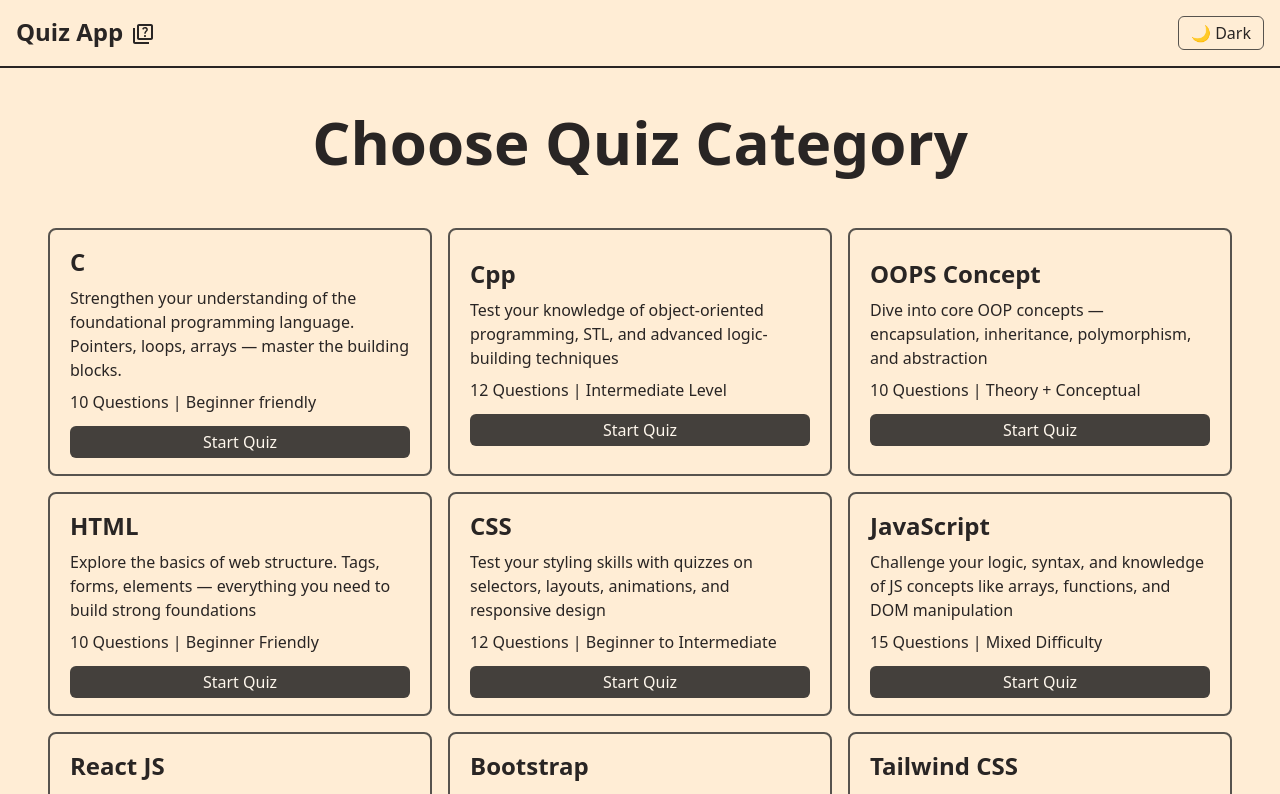
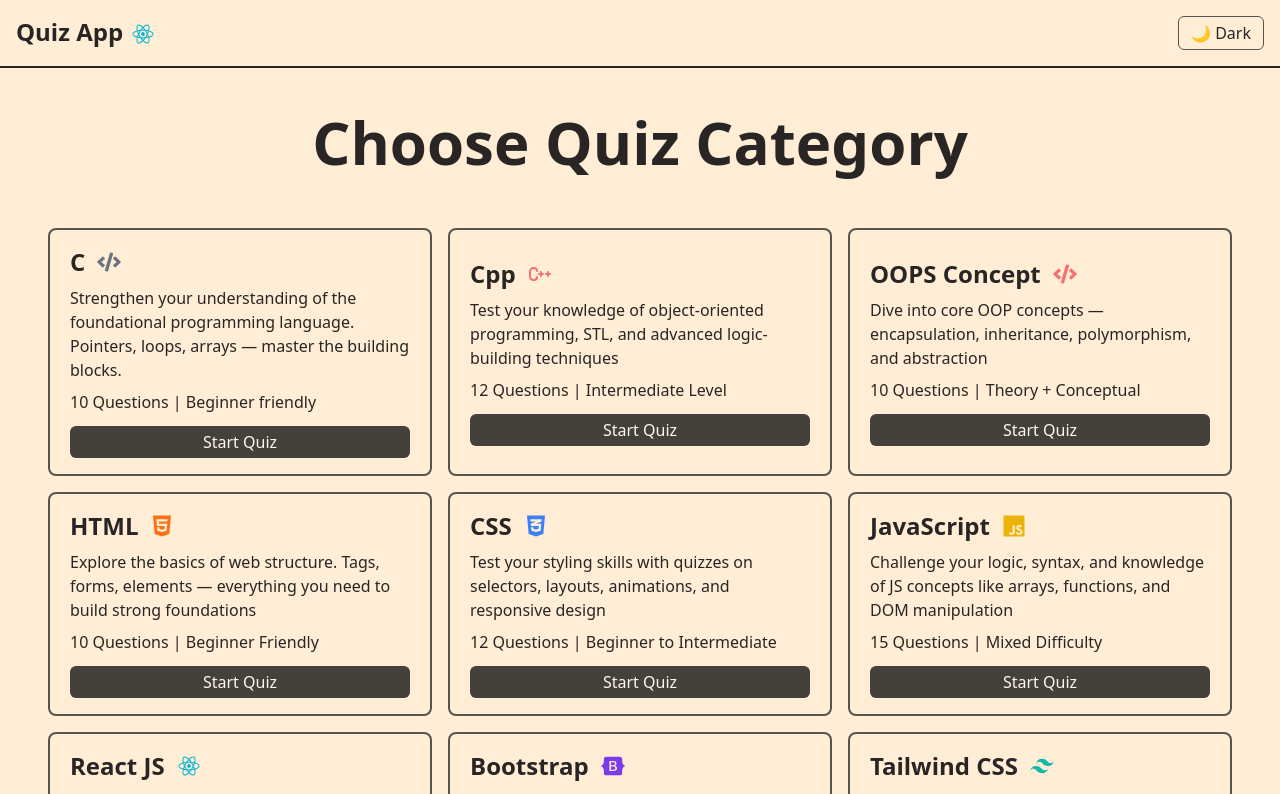
Before and after one commit to TonyStark-19/Quiz-app, a React (Create React App) app: page /pages/category in a window 1280 px wide. Shown: the top 794 px of the page. Built offline with nearby package versions, Linux system fonts and the light colour scheme.

Commit message:
Added icons + some UI improvements

```diff
--- a/src/pages/category.jsx
+++ b/src/pages/category.jsx
@@ -13,6 +13,12 @@ import 'aos/dist/aos.css';
 
 // import use effect
 import { useEffect } from 'react';
+
+// react icons
+import { FaCode, FaHtml5, FaCss3Alt, FaBootstrap, FaGithub } from "react-icons/fa";
+import { TbBrandCpp } from "react-icons/tb";
+import { IoLogoJavascript } from "react-icons/io5";
+import { RiReactjsFill, RiTailwindCssFill } from "react-icons/ri";
 
 // category page
 export default function CategoryPage() {
@@ -38,52 +44,72 @@ const array = [
     {
         title: "C",
         description: "Strengthen your understanding of the foundational programming language. Pointers, loops, arrays — master the building blocks.",
-        info: "10 Questions | Beginner friendly"
+        info: "10 Questions | Beginner friendly",
+        icon: <FaCode />,
+        color: "text-gray-500"
     },
     {
         title: "Cpp",
         description: "Test your knowledge of object-oriented programming, STL, and advanced logic-building techniques",
-        info: "12 Questions | Intermediate Level"
+        info: "12 Questions | Intermediate Level",
+        icon: <TbBrandCpp />,
+        color: "text-red-400"
     },
     {
         title: "OOPS Concept",
         description: "Dive into core OOP concepts — encapsulation, inheritance, polymorphism, and abstraction",
-        info: "10 Questions | Theory + Conceptual"
+        info: "10 Questions | Theory + Conceptual",
+        icon: <FaCode />,
+        color: "text-red-400"
     },
     {
         title: "HTML",
         description: "Explore the basics of web structure. Tags, forms, elements — everything you need to build strong foundations",
-        info: "10 Questions | Beginner Friendly"
+        info: "10 Questions | Beginner Friendly",
+        icon: <FaHtml5 />,
+        color: "text-orange-500"
     },
     {
         title: "CSS",
         description: "Test your styling skills with quizzes on selectors, layouts, animations, and responsive design",
-        info: "12 Questions | Beginner to Intermediate"
+        info: "12 Questions | Beginner to Intermediate",
+        icon: <FaCss3Alt />,
+        color: "text-blue-500"
     },
     {
         title: "JavaScript",
         description: "Challenge your logic, syntax, and knowledge of JS concepts like arrays, functions, and DOM manipulation",
-        info: "15 Questions | Mixed Difficulty"
+        info: "15 Questions | Mixed Difficulty",
+        icon: <IoLogoJavascript />,
+        color: "text-yellow-500"
     },
     {
         title: "React JS",
         description: "Master components, hooks, props, and state management in the world’s most popular frontend library",
-        info: "12 Questions | Intermediate to Advanced"
+        info: "12 Questions | Intermediate to Advanced",
+        icon: <RiReactjsFill />,
+        color: "text-cyan-500"
     },
     {
         title: "Bootstrap",
         description: "Understand the core components, grid system, and classes that make responsive design fast and easy",
-        info: "10 Questions | Beginner Level"
+        info: "10 Questions | Beginner Level",
+        icon: <FaBootstrap />,
+        color: "text-violet-600"
     },
     {
         title: "Tailwind CSS",
         description: "Test your knowledge of utility-first CSS. Classes, responsiveness, and layouting made quick and clean",
-        info: "10 Questions | UI Focused"
+        info: "10 Questions | UI Focused",
+        icon: <RiTailwindCssFill />,
+        color: "text-teal-500"
     },
     {
         title: "Git & GitHub",
         description: "Version control your knowledge! Commands, branches, commits, and collaboration — test it all",
-        info: "10 Questions | CLI + GitHub Basics"
+        info: "10 Questions | CLI + GitHub Basics",
+        icon: <FaGithub />,
+        color: "text-gray-700"
     }
 ]
 
@@ -102,7 +128,9 @@ function CategoryContent() {
                 {array.map((arr, idx) => (
                     <div className="flex flex-col justify-center box w-96 border-2 py-4 px-5 rounded-lg
                     border-stone-600 dark:border-gray-500 text-stone-800 dark:text-white" key={idx} data-aos="fade-up">
-                        <h2 className="text-2xl font-bold">{arr.title}</h2>
+                        <h2 className="text-2xl font-bold flex flex-row gap-3 items-center">{arr.title}
+                            <div className={arr.color}>{arr.icon}</div>
+                        </h2>
 
                         <h4 className="mt-2">{arr.description}</h4>
 
--- a/src/pages/home.jsx
+++ b/src/pages/home.jsx
@@ -5,7 +5,7 @@ import { useEffect, useState } from 'react';
 import { Link } from 'react-router-dom';
 
 // react icons
-import { MdOutlineQuiz } from "react-icons/md";
+import { RiReactjsFill } from "react-icons/ri";
 
 // AOS animations
 import AOS from 'aos';
@@ -59,10 +59,12 @@ export function Navbar({ disableNav }) {
             <div className="text-2xl font-bold text-stone-800 dark:text-white">
                 {disableNav ? (
                     <span className="cursor-not-allowed opacity-50
-                    flex flex-row items-center justify-center gap-2">Quiz App <MdOutlineQuiz className='mt-1' /></span>
+                    flex flex-row items-center justify-center gap-2">Quiz App
+                        <RiReactjsFill className='mt-1 text-cyan-500' /></span>
                 ) : (
                     <Link to="/"
-                        className='flex flex-row items-center justify-center gap-2'>Quiz App <MdOutlineQuiz className='mt-1' />
+                        className='flex flex-row items-center justify-center gap-2'>Quiz App
+                        <RiReactjsFill className='mt-1 text-cyan-500' />
                     </Link>
                 )}
             </div>
```
